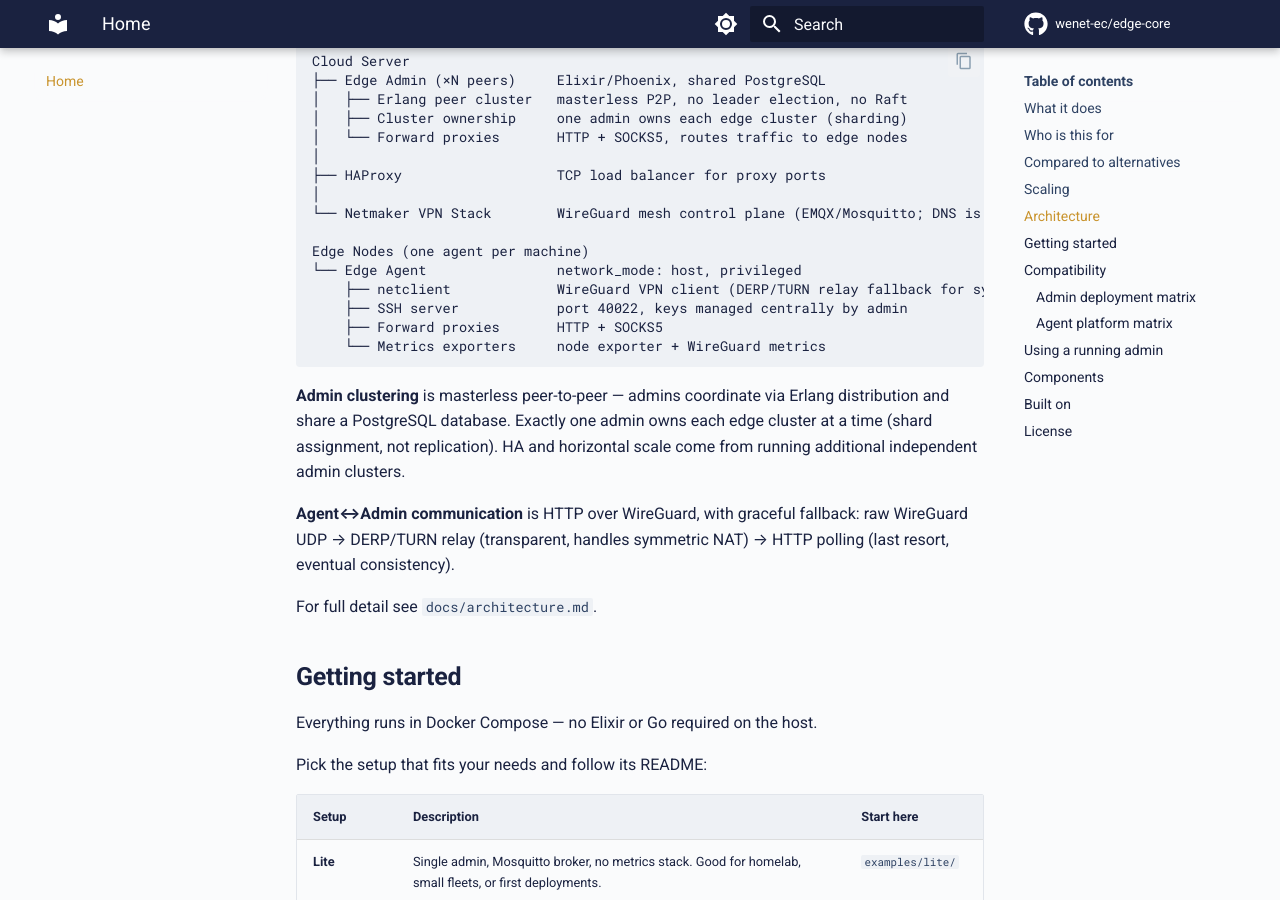
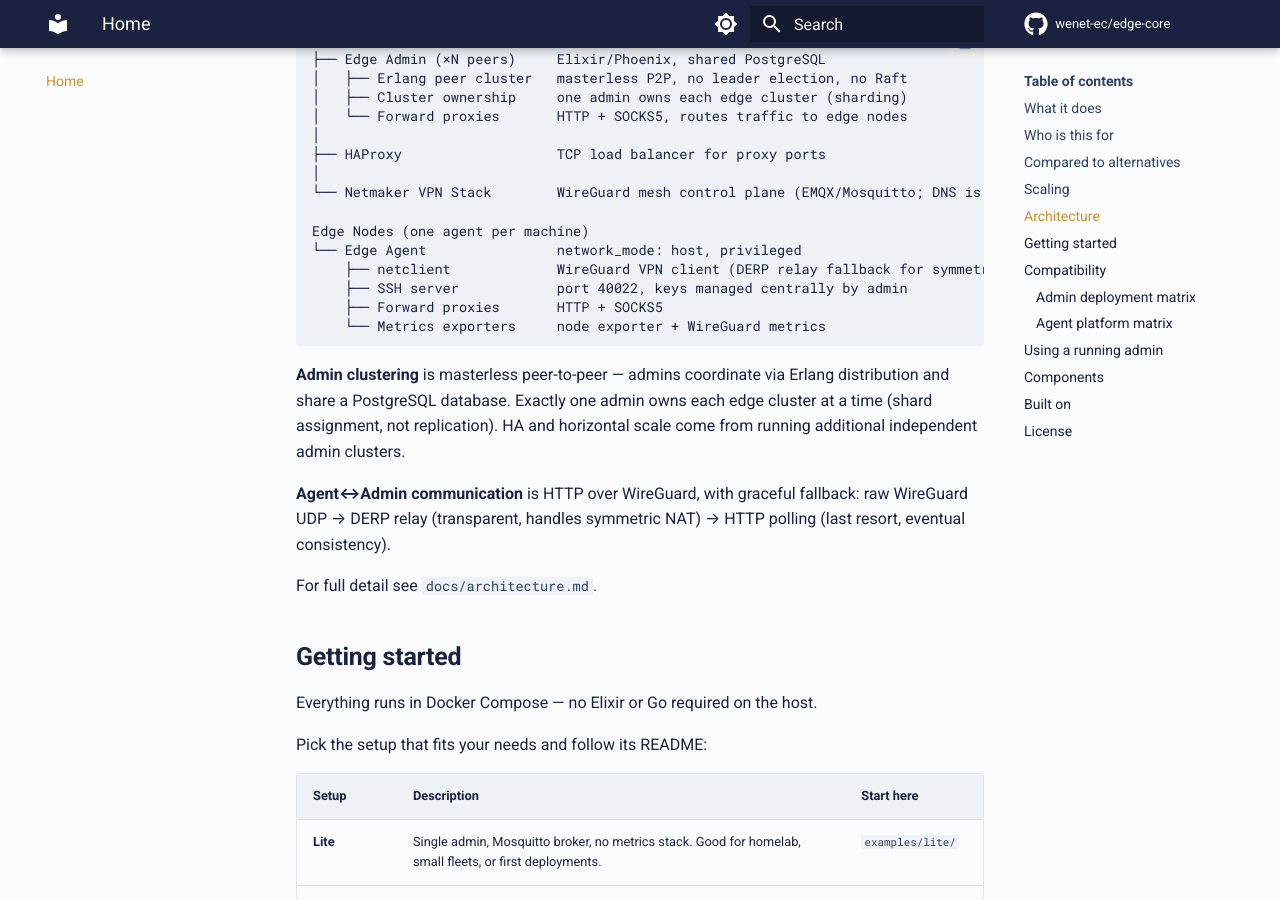
Before and after one commit to wenet-ec/edge-core, an MkDocs documentation site: the page built from docs/index.md, in a window 1280 px wide and 900 px high, scrolled down 4632 px. Built offline with MkDocs 1.6.1 and Material for MkDocs 9.7.7, drawn with Linux system fonts in a browser that asks for light colours; comment, search, counter and statistics services are not loaded; some of the changed text lies outside the part shown.

Commit message:
docs: audit all the docs

```diff
--- a/README.md
+++ b/README.md
@@ -27,7 +27,7 @@ The **agent** that runs on your machines and the **Nexmaker** shared library are
 **Connectivity**
 
 - **Cloud ↔ Edge (forward proxy + proxy chaining)** — HTTP and SOCKS5 forward proxies tunnel any TCP traffic from the cloud through any agent to its local network or the internet
-- **Edge ↔ Edge (VPN mesh)** — full WireGuard P2P mesh per cluster, automatic peer discovery, netclient-local DNS for `.nm.internal` hostnames, DERP/TURN relay fallback for NAT
+- **Edge ↔ Edge (VPN mesh)** — full WireGuard P2P mesh per cluster, automatic peer discovery, netclient-local DNS for `.nm.internal` hostnames, DERP relay fallback for NAT
 - **Edge ↔ Local devices (mDNS)** — agents advertise themselves via mDNS for zero-config discovery by devices on the same LAN; full LAN DNS control is a future direction (see [`docs/architecture.md`](https://github.com/wenet-ec/edge-core/blob/main/docs/architecture.md))
 
 **Async events**
@@ -46,7 +46,7 @@ The **agent** that runs on your machines and the **Nexmaker** shared library are
 - A self-hostable alternative to Balena that works for general Linux machines, not just IoT
 - A way to manage remote machines without exposing SSH ports to the internet
 - Fleet management that works on-prem, air-gapped, or across multiple clouds simultaneously
-- Remote access to machines behind strict NAT or firewalls (DERP/TURN relay handles symmetric NAT automatically)
+- Remote access to machines behind strict NAT or firewalls (DERP relay handles symmetric NAT automatically)
 - A self-hosted alternative to Headscale (self-hosted Tailscale) + fleet management, where you own all the infrastructure
 - HTTP-first edge communication without needing to run MQTT brokers (like EMQX or Mosquitto) in your own application code
 - A control plane with no single point of failure — masterless admins, horizontal scale-out via independent admin clusters
@@ -71,7 +71,7 @@ The **agent** that runs on your machines and the **Nexmaker** shared library are
 | HTTP forward proxy to edge       | ✅           | ❌                         | ❌       | ❌                    | ❌      |
 | Remote command execution         | ✅           | ✅                         | ✅       | ❌                    | Partial |
 | Prometheus metrics via admin     | ✅           | Partial                    | ❌       | ❌                    | ❌      |
-| Works behind symmetric NAT       | ✅ DERP/TURN | ✅                         | ❌       | ✅ DERP/TURN          | ❌      |
+| Works behind symmetric NAT       | ✅ DERP     | ✅                         | ❌       | ✅ DERP               | ❌      |
 | No vendor lock-in                | ✅           | ❌                         | ✅       | ❌ / ✅               | ✅      |
 
 *¹ Ansible is a complement, not a competitor — see below.*
@@ -110,7 +110,7 @@ Cloud Server
 
 Edge Nodes (one agent per machine)
 └── Edge Agent                network_mode: host, privileged
-    ├── netclient             WireGuard VPN client (DERP/TURN relay fallback for symmetric NAT)
+    ├── netclient             WireGuard VPN client (DERP relay fallback for symmetric NAT)
     ├── SSH server            port 40022, keys managed centrally by admin
     ├── Forward proxies       HTTP + SOCKS5
     └── Metrics exporters     node exporter + WireGuard metrics
@@ -118,7 +118,7 @@ Edge Nodes (one agent per machine)
 
 **Admin clustering** is masterless peer-to-peer — admins coordinate via Erlang distribution and share a PostgreSQL database. Exactly one admin owns each edge cluster at a time (shard assignment, not replication). HA and horizontal scale come from running additional independent admin clusters.
 
-**Agent↔Admin communication** is HTTP over WireGuard, with graceful fallback: raw WireGuard UDP → DERP/TURN relay (transparent, handles symmetric NAT) → HTTP polling (last resort, eventual consistency).
+**Agent↔Admin communication** is HTTP over WireGuard, with graceful fallback: raw WireGuard UDP → DERP relay (transparent, handles symmetric NAT) → HTTP polling (last resort, eventual consistency).
 
 For full detail see [`docs/architecture.md`](https://github.com/wenet-ec/edge-core/blob/main/docs/architecture.md).
 
@@ -186,7 +186,7 @@ Other useful pointers:
 | `nexmaker/`               | Shared Elixir lib — Netmaker API + netclient CLI wrapper                                                        |
 | `examples/lite/`          | Single admin, Mosquitto, no metrics — good for small fleets or resource-constrained servers                     |
 | `examples/standard/`      | 4 admins across 2 clusters, EMQX, Prometheus — when you need HA or more node capacity                           |
-| `examples/relay/`         | Self-hosted DERP/TURN relay node — optional, for agents behind strict NAT                                       |
+| `examples/relay/`         | Self-hosted DERP relay node — optional, for agents behind strict NAT                                           |
 | `examples/sidecar/`       | Agent as a sidecar container (bridge networking) rather than host-networked                                     |
 | `examples/event_brokers/` | NATS, Redpanda, Kafka, RabbitMQ, Redis, and MQTT compose files (AWS SNS is managed — provisioning notes inline) |
 | `docs/`                   | Architecture docs and API specs                                                                                 |
```
Also changed, not shown: docs/admin-asyncapi-v0.2.0.md (+4 -4 lines), docs/admin-mcp-v0.2.0.md (+3 -3 lines), docs/admin-asyncapi-v0.2.0.json, 1 other file.
